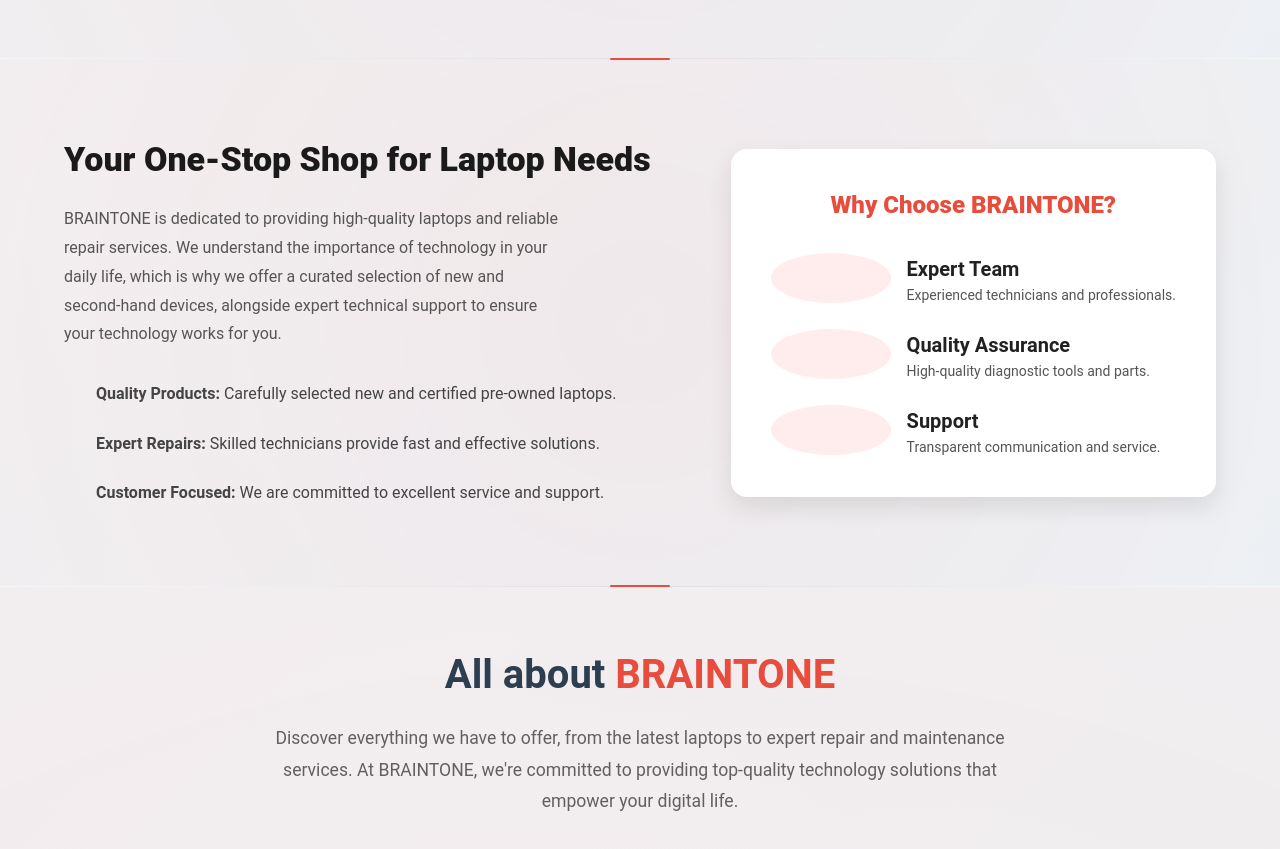
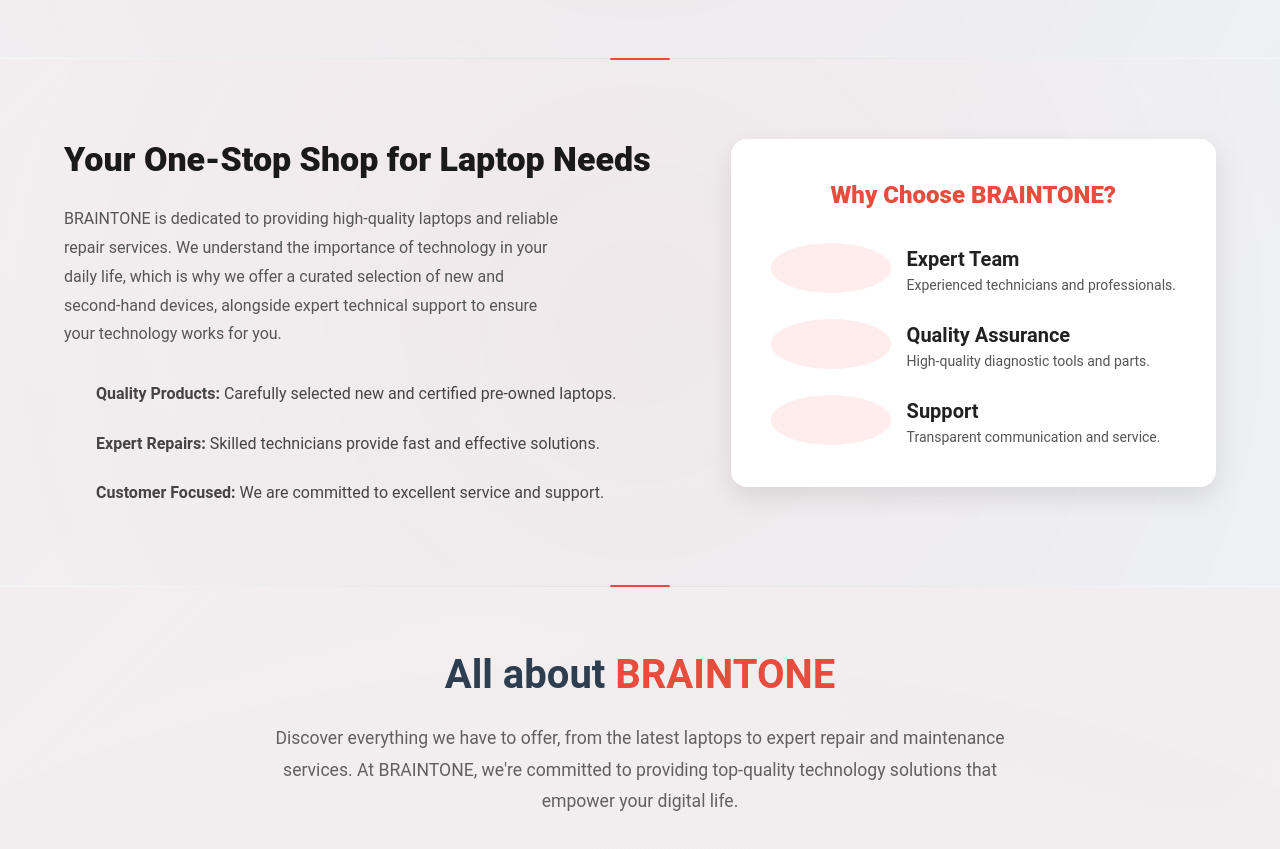
Before and after one commit to AtharvaSurve28/BRAINTONE-, a React (Create React App) app in the folder frontend/: page / in a window 1280 px wide. Shown: the part 1380-2229 px from the top of the page. Built offline with nearby package versions, Linux system fonts and the light colour scheme; no server answers; some icons are missing; the HTML template or start-up script is replaced by a standard one.

Commit message:
Adjust Home Page layout: align Why Choose box to top-right

```diff
--- a/frontend/src/pages/HomePage.js
+++ b/frontend/src/pages/HomePage.js
@@ -488,7 +488,7 @@
         }
       }}>
         <Container maxWidth="lg" sx={{ position: 'relative', zIndex: 1 }}>
-          <Grid container spacing={6} alignItems="center">
+          <Grid container spacing={6} alignItems="flex-start">
 
             {/* LEFT SIDE — Title + Paragraph + Bullet Points */}
             <Grid item xs={12} md={6}>
```
